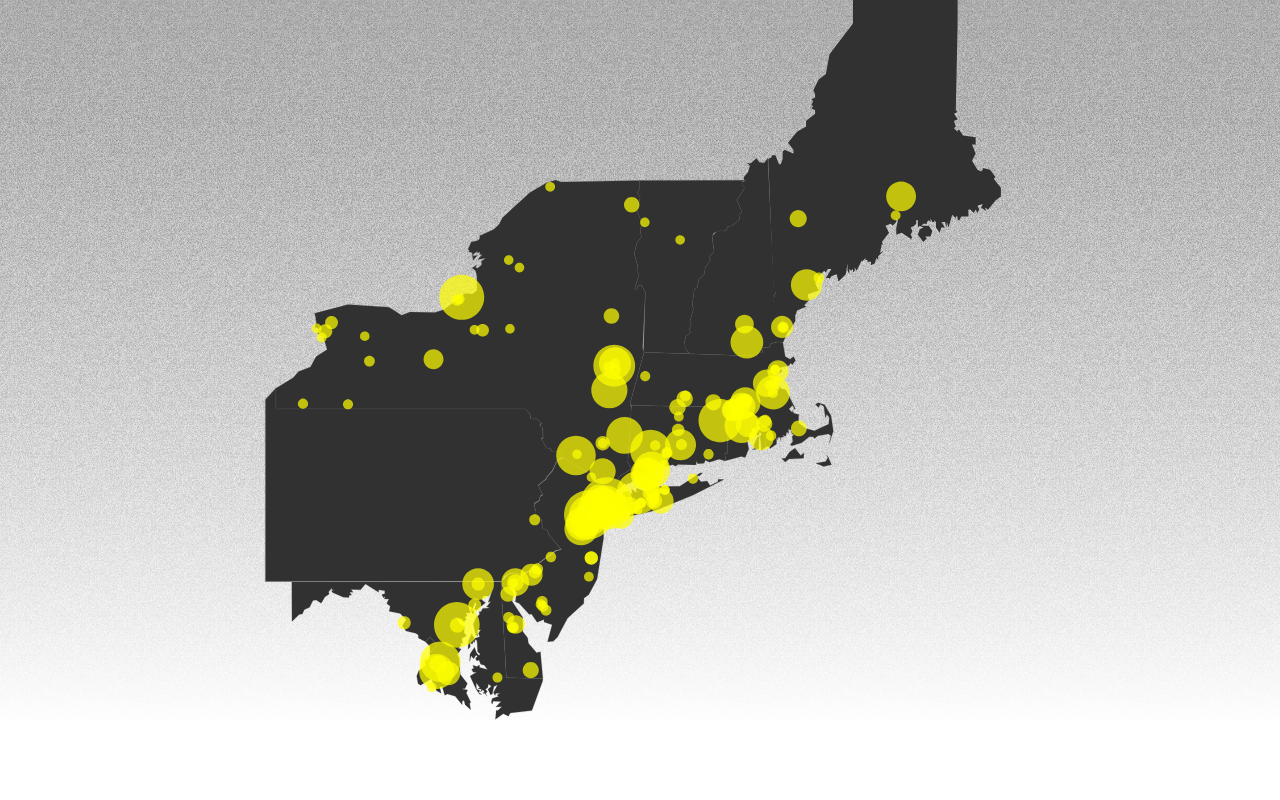
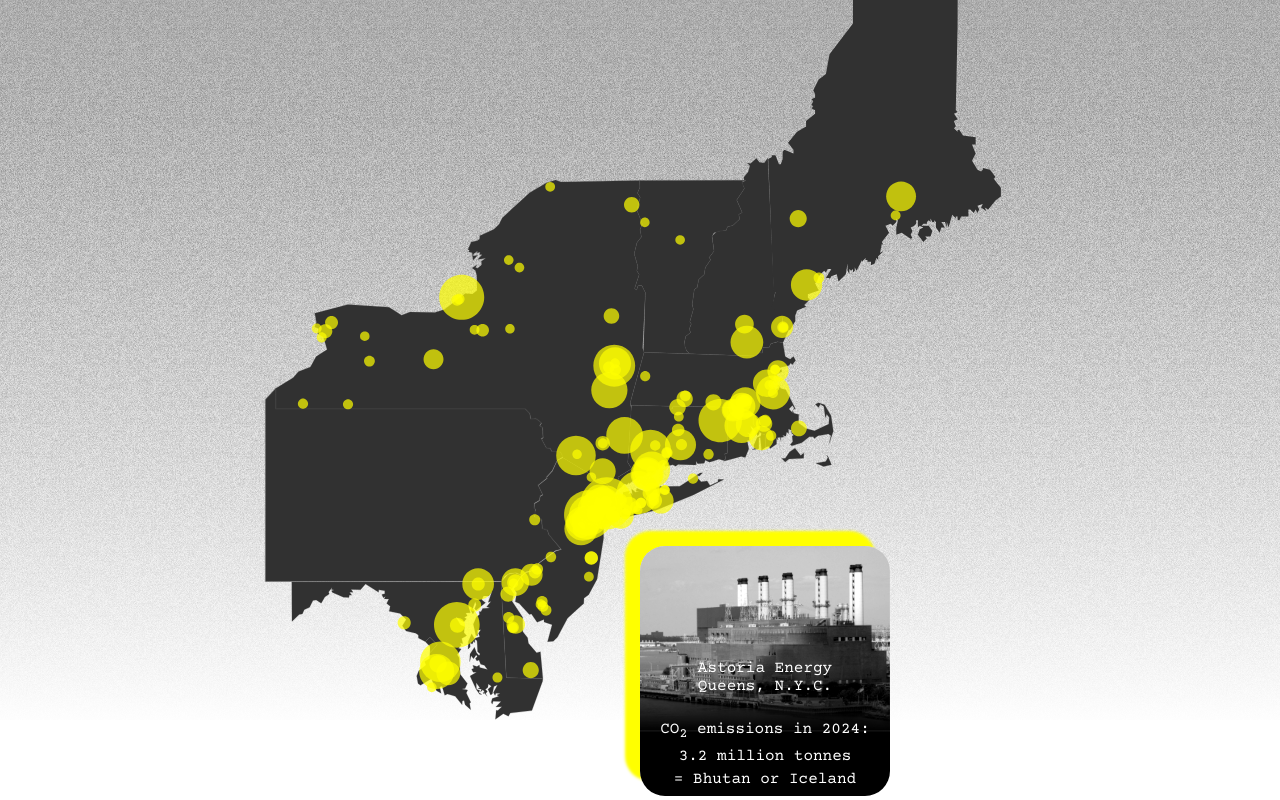
Before and after one commit to delvillarfr/ban-carbon, a Next.js app: page / in a window 1280 px wide. Shown: the part 1680-2480 px from the top of the page. Before the commit the page ends 2400 px from the top, so only its background shows below. Built offline with nearby package versions, Linux system fonts and the light colour scheme.

Commit message:
Add Astoria picture.

```diff
--- a/app/globals.css
+++ b/app/globals.css
@@ -3,6 +3,7 @@
   --color: rgb(0, 0, 0);
   --background-color: rgb(255, 255, 255);
   --landing-height: clamp(900px, 180cqw, 1200px);
+  --landing-width: calc(var(--landing-height) * 16 / 9);
   --standard-width: clamp(320px, 100%, 600px);
 }
 
@@ -13,10 +14,12 @@
   padding: 0;
   margin: 0;
 }
+
 body {
   color: var(--color);
   background-color: var(--background-color);
 }
+
 main,
 section {
   height: 100%;
@@ -32,6 +35,7 @@ section {
   width: 100%;
   z-index: -1;
 }
+
 .landing-background {
   width: 100%;
   container-type: size;
@@ -40,27 +44,34 @@ section {
   display: flex;
   flex-direction: column;
 }
+
+.shift-right {
+  /* margin-left uses parent's dimensions; transform uses own dimensions */
+  margin-left: clamp(50%, 80%, calc(50% + 270px));
+  transform: translateX(calc(-0.31 * 100cqh * 16 / 9));
+}
+
 .landing-media {
   height: 100%;
   container-type: size;
   aspect-ratio: 16/9;
-  /* margin-left uses parent's dimensions; transform uses own dimensions */
-  margin-left: clamp(50%, 80%, calc(50% + 270px));
-  transform: translateX(calc(-0.31 * 100cqh * 16 / 9));
-  position: relative;
 }
+
 .landing-media * {
   height: 100%;
   width: auto;
 }
+
 .chimney-gray {
   background-color: rgb(146, 146, 146);
 }
+
 .gradient-background {
   background: url("/gray-to-white-grainy.png");
   background-size: auto 100%;
   background-repeat: repeat-x;
 }
+
 .top-left-position {
   position: absolute;
   top: 0;
@@ -75,12 +86,14 @@ section {
   height: 1px;
   width: 1px;
 }
+
 .navbar-container {
   position: fixed;
   width: 100%;
   top: 0;
   /*backdrop-filter: blur(4px);*/
 }
+
 .navbar {
   max-width: 1200px;
   padding-top: 32px;
@@ -91,12 +104,14 @@ section {
   justify-content: space-between;
   align-items: center;
 }
+
 .brand-container {
   position: relative;
   width: 176px;
   height: 46px;
   padding: 8px;
 }
+
 .brand {
   position: absolute;
   top: 0;
@@ -108,18 +123,22 @@ section {
   justify-content: start;
   padding: 8px;
 }
+
 .wordmark {
   width: clamp(120px, 20vw, 160px);
   height: auto;
 }
+
 .logo {
   height: 30px;
   width: auto;
 }
+
 .fade-in {
   opacity: 1;
   transition: opacity 0.2s ease;
 }
+
 .fade-out {
   opacity: 0;
   transition: opacity 0.2s ease;
@@ -131,23 +150,27 @@ section {
   height: var(--landing-height);
   width: 100%;
 }
+
 .landing {
   height: clamp(60%, 100vh, 100%);
   display: flex;
   flex-direction: column;
 }
+
 .hero {
   height: 50%;
   display: flex;
   align-items: end;
   justify-content: center;
 }
+
 .hero-line {
   font-size: clamp(2rem, 8vw, 4rem);
   font-weight: 600;
   letter-spacing: -0.045em;
   word-spacing: 0.1em;
 }
+
 .email {
   height: 50%;
   display: flex;
@@ -156,6 +179,7 @@ section {
   justify-content: center;
   gap: 10px;
 }
+
 .email-field {
   padding: 10px;
   backdrop-filter: blur(4px);
@@ -166,6 +190,7 @@ section {
   box-shadow: 0px 0px 20px -5px rgb(255, 255, 255);
   border: none;
 }
+
 .email-cta {
   display: block;
   font-weight: 500;
@@ -180,22 +205,74 @@ section {
 }
 
 
-/* Explainer: polluters */
-.explainer-polluters {
-  display: flex;
-  flex-direction: column;
-  align-items: center;
-  width: 100%;
-}
-
-.explainer-polluters-line-container {
-  padding-right: 30px;
-  padding-top: 100px;
-}
-
+/* Explainers */
 .explainer-line {
   font-size: clamp(1.4rem, 5.6vw, 2.8rem);
   font-weight: 400;
   letter-spacing: -0.045em;
   word-spacing: 0.1em;
 }
+
+
+/* Explainer: polluters */
+.polluters-line {
+  display: flex;
+  justify-content: center;
+  align-items: start;
+  width: 100%;
+  /* The div must go down to NYC, at 17% of the map height */
+  height: calc(0.83 * var(--landing-height));
+}
+
+.polluters-line-container {
+  padding-right: 30px;
+  padding-top: 100px;
+}
+
+.polluters-example {
+  display: flex;
+  justify-content: center;
+  width: 100%;
+}
+
+.polluters-example-container {
+  margin-left: min(20vw, 250px);
+  margin-top: 30px;
+  position: relative;
+}
+
+.polluters-example-image {
+  width: clamp(200px, 25vw, 250px);
+  height: auto;
+  border-radius: 25px;
+  box-shadow: -15px -15px 3px 0px rgb(255, 255, 0);
+}
+
+.polluters-info {
+  position: absolute;
+  top: 0;
+  left: 0;
+  width: 100%;
+  height: 100%;
+  display: flex;
+  flex-direction: column;
+  align-items: center;
+  gap: 0;
+}
+
+.percentage45-margin-top {
+  margin-top: 45%;
+}
+
+.percentage10-margin-top {
+  margin-top: 10%;
+}
+
+.percentage2-margin-top {
+  margin-top: 2%;
+}
+
+.polluters-info p {
+  color: white;
+  font-size: clamp(0.8rem, 1.5vw, 1.0rem);
+}
--- a/app/page.tsx
+++ b/app/page.tsx
@@ -14,14 +14,14 @@ export default function Home() {
 
       <div className="landing-background-wrapper">
         <div className="landing-background chimney-gray">
-          <div className="landing-media">
+          <div className="landing-media shift-right">
             <video autoPlay muted loop playsInline preload="metadata">
               <source src="/chimney-darkgray.mp4" type="video/mp4" />
             </video>
           </div>
         </div>
         <div className="landing-background gradient-background">
-          <div className="landing-media">
+          <div className="landing-media shift-right">
             <Image
               src="/rggi-power-plants.svg"
               alt="Map of northeastern USA with chimney"
@@ -81,9 +81,8 @@ export default function Home() {
           </div>
         </section>
         <section >
-          <div className="explainer-polluters-container">
-            <div className="explainer-polluters">
-              <div className="explainer-polluters-line-container">
+          <div className="polluters-line">
+            <div className="polluters-line-container">
               <h2 className="explainer-line">
                 They're U.S.<br />
                 power plants<br />
@@ -92,6 +91,43 @@ export default function Home() {
               </h2>
             </div>
           </div>
+          <div className="polluters-example">
+            <div className="polluters-example-container">
+              <Image
+                src="/astoria.png"
+                alt="Picture of Astoria Energy"
+                width={340}
+                height={340}
+                className="polluters-example-image"
+              />
+              <div className={`${courier.className} polluters-info`}>
+                <div className="percentage45-margin-top">
+                  <p>
+                    Astoria Energy
+                  </p>
+                </div>
+                <div>
+                  <p>
+                    Queens, N.Y.C.
+                  </p>
+                </div>
+                <div className="percentage10-margin-top">
+                  <p>
+                    CO<sub>2</sub> emissions in 2024:
+                  </p>
+                </div>
+                <div className="percentage2-margin-top">
+                  <p>
+                    3.2 million tonnes
+                  </p>
+                </div>
+                <div className="percentage2-margin-top">
+                  <p>
+                    = Bhutan or Iceland
+                  </p>
+                </div>
+              </div>
+            </div>
           </div>
         </section>
       </main>
```
Also changed, not shown: public/astoria.png (added). Lines whose indentation alone changed are shown as unchanged.
